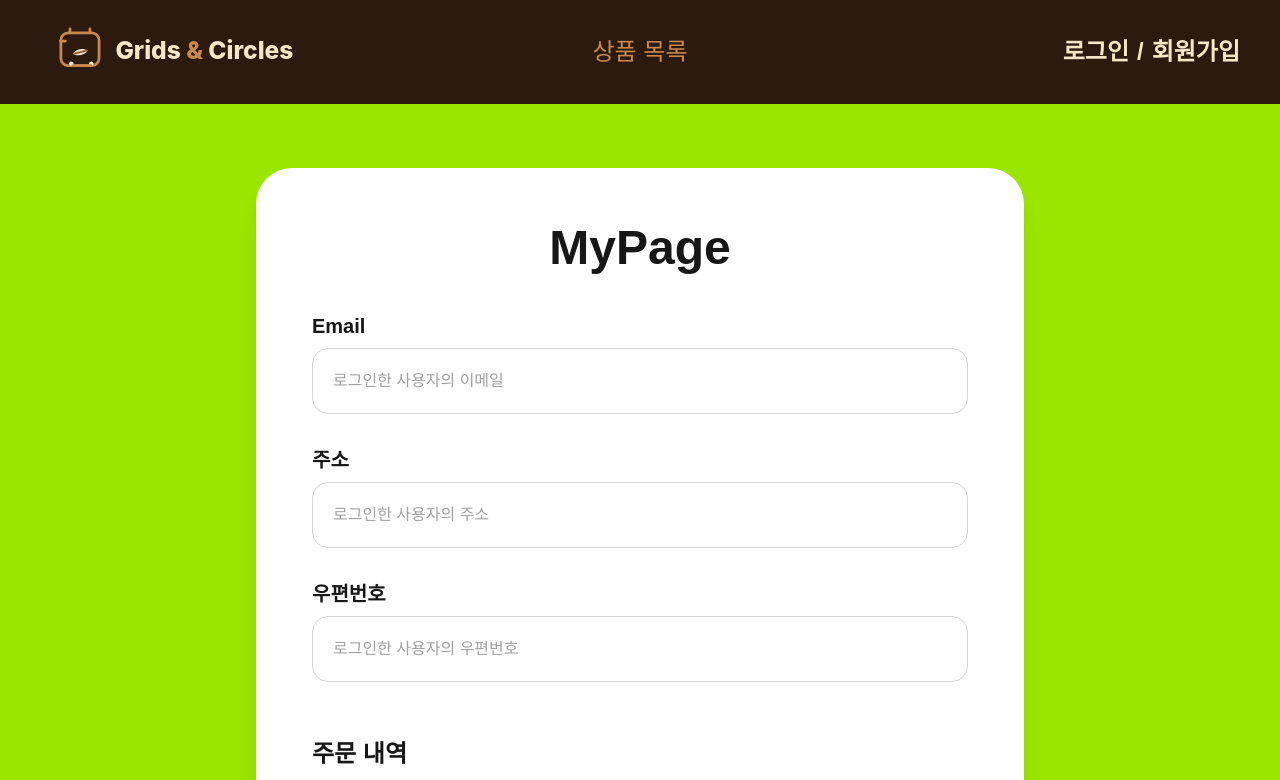
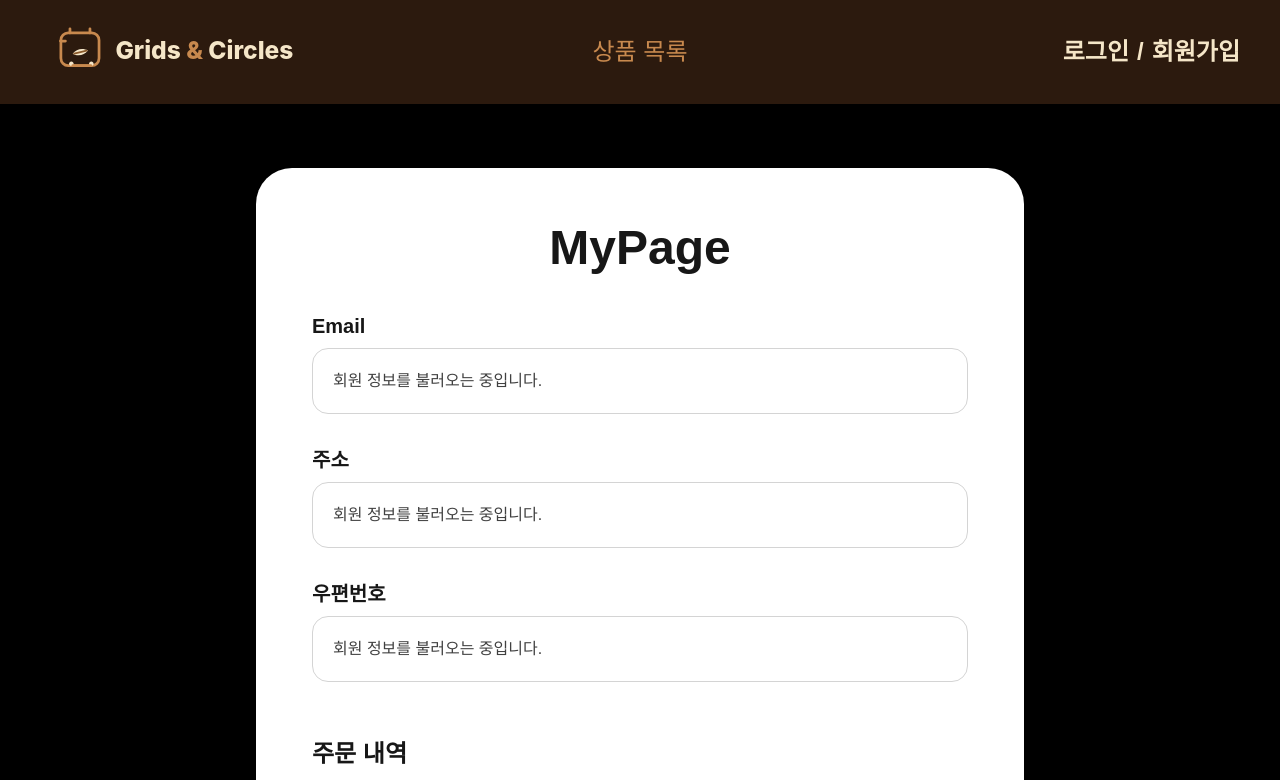
Before and after one commit to prgrms-be-devcourse/NBE10-12-1-Layer7, a Next.js app in the folder frontend/customer/customer/: page /mypage in a window 1280 px wide. Shown: the top 780 px of the page. Built offline with nearby package versions, Linux system fonts and the light colour scheme; no server answers.

Commit message:
Feat/mypage page (#70)
* feat: mypage 페이지 구성

* fix: BasePage 적용 및 mypage 수정

* feat: mypage 페이지 구성 및 회원 정보 API 연동

---------

Co-authored-by: WLBLaz <93821714+WhiteLinkBlaze@users.noreply.github.com>

```diff
--- a/frontend/customer/customer/src/app/mypage/page.tsx
+++ b/frontend/customer/customer/src/app/mypage/page.tsx
@@ -1,9 +1,40 @@
+"use client";
+
+import { apiFetch } from "@/lib/backend/client";
+import { useEffect, useState } from "react";
 import BasePage from "../BasePage";
 
+type Member = {
+    id: number;
+    email: string;
+    address: string;
+    postalCode: string;
+};
+
 export default function MyPage() {
+    const [member, setMember] = useState<Member | null>(null);
+
+    useEffect(() => {
+        const actorId = localStorage.getItem("actorId");
+
+        if (!actorId) {
+            alert("로그인이 필요합니다.");
+            return;
+        }
+
+        apiFetch(`/api/v1/members/me?actorId=${actorId}`)
+            .then((data) => {
+                setMember(data.data);
+            })
+            .catch((error) => {
+                console.error(error);
+                alert("회원 정보를 불러오지 못했습니다.");
+            });
+    }, []);
+
     return (
         <BasePage>
-            <main className="flex min-h-screen justify-center bg-lime-400 px-6 py-16">
+            <main className="flex min-h-screen justify-center bg-black px-6 py-16">
                 <section className="w-full max-w-3xl rounded-[36px] bg-white p-14 shadow-xl">
                     <h1 className="mb-10 text-center text-5xl font-bold text-neutral-900">
                         MyPage
@@ -15,8 +46,8 @@ export default function MyPage() {
                                 Email
                             </p>
 
-                            <div className="rounded-2xl border border-neutral-300 p-5 text-neutral-400">
-                                로그인한 사용자의 이메일
+                            <div className="rounded-2xl border border-neutral-300 p-5 text-neutral-700">
+                                {member?.email ?? "회원 정보를 불러오는 중입니다."}
                             </div>
                         </div>
 
@@ -25,8 +56,8 @@ export default function MyPage() {
                                 주소
                             </p>
 
-                            <div className="rounded-2xl border border-neutral-300 p-5 text-neutral-400">
-                                로그인한 사용자의 주소
+                            <div className="rounded-2xl border border-neutral-300 p-5 text-neutral-700">
+                                {member?.address ?? "회원 정보를 불러오는 중입니다."}
                             </div>
                         </div>
 
@@ -35,8 +66,8 @@ export default function MyPage() {
                                 우편번호
                             </p>
 
-                            <div className="rounded-2xl border border-neutral-300 p-5 text-neutral-400">
-                                로그인한 사용자의 우편번호
+                            <div className="rounded-2xl border border-neutral-300 p-5 text-neutral-700">
+                                {member?.postalCode ?? "회원 정보를 불러오는 중입니다."}
                             </div>
                         </div>
 
```
